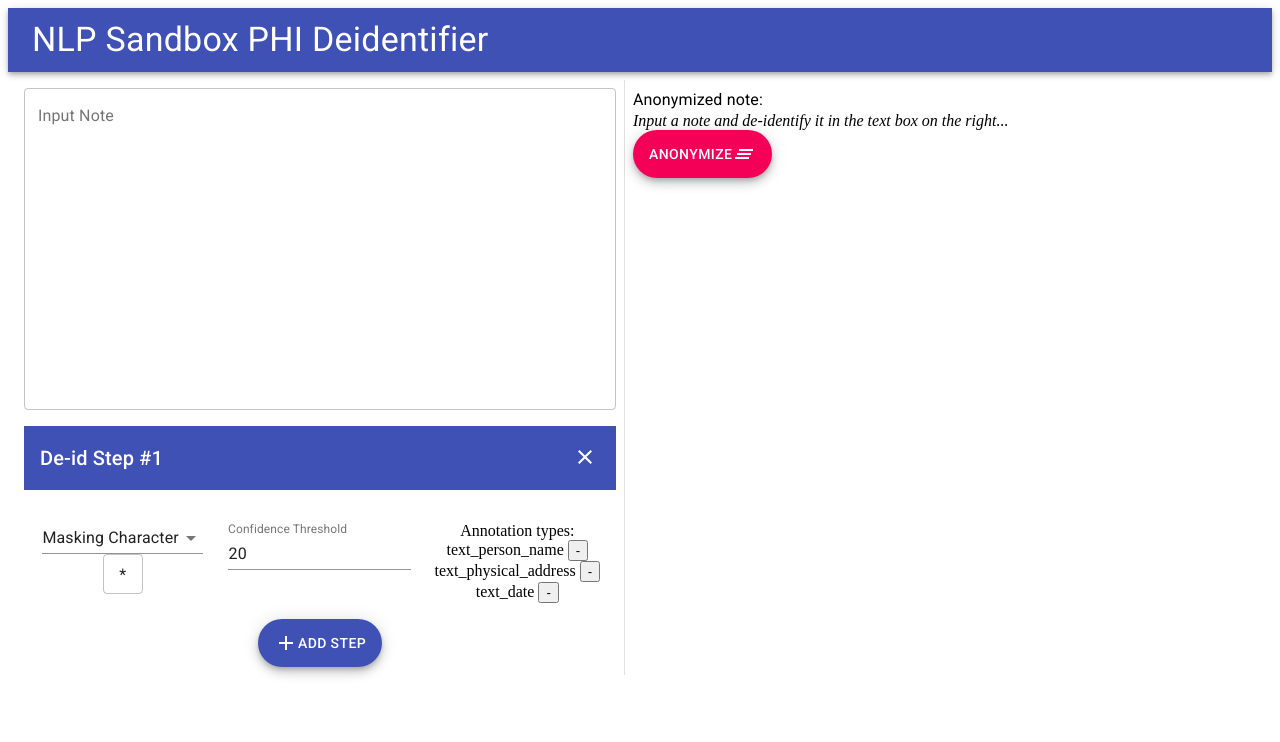
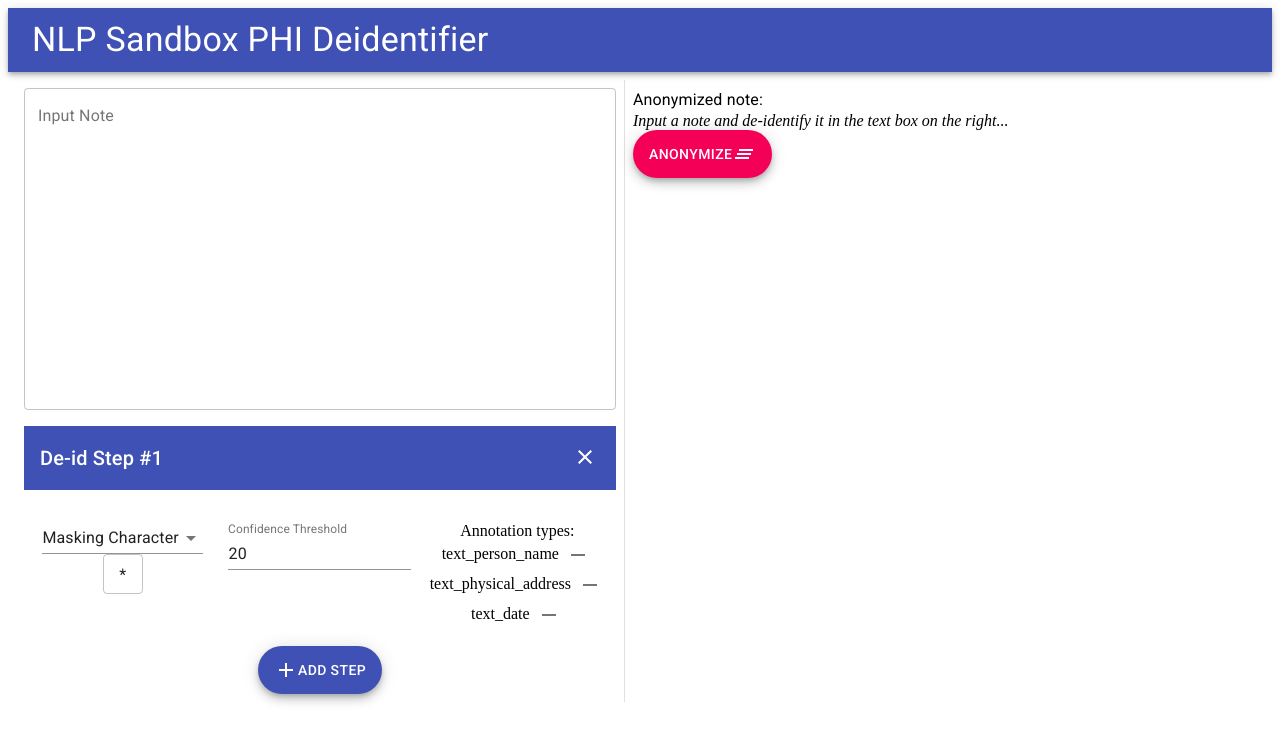
Before and after one commit to nlpsandbox/phi-deidentifier-example, a React (Create React App) app in the folder client/: page / in a window 1280 px wide. Shown: the top 742 px of the page. Built offline with nearby package versions, Linux system fonts and the light colour scheme.

Commit message:
Update Remove AnnotationType Button

```diff
--- a/client/src/components/DeidentificationConfigForm.js
+++ b/client/src/components/DeidentificationConfigForm.js
@@ -3,6 +3,7 @@ import { DeidentificationConfigAnnotationTypesEnum } from '../models';
 import { IconButton, Box, FormControl, FormHelperText, InputLabel, Fab, Select, MenuItem, TextField, Grid, Typography } from '@material-ui/core';
 import { withStyles } from '@material-ui/core/styles';
 import CloseIcon from '@material-ui/icons/Close';
+import RemoveIcon from '@material-ui/icons/Remove';
 
 const styles = (theme) => ({
   maskingCharField: {
@@ -114,7 +115,7 @@ export class DeidentificationConfigForm extends React.Component {
             <div>
               {this.props.annotationTypes.map((annotationType, index) => {
                 return (
-                  <div>{annotationType} <button onClick={(event) => {this.handleAnnotationTypeDelete(event, index);}}> - </button></div>
+                  <div>{annotationType} <IconButton onClick={(event) => {this.handleAnnotationTypeDelete(event, index);}} size="small"><RemoveIcon /></IconButton></div>
                 );
               })}
               {this.props.annotationTypes.length < allAnnotationTypes.length &&
@@ -131,6 +132,14 @@ export class DeidentificationConfigForm extends React.Component {
                   <FormHelperText>Click to add</FormHelperText>
                 </FormControl>
               }
+              {Array(Math.max(allAnnotationTypes.length - this.props.annotationTypes.length - 1, 0)).map((value, index) => {
+                return (
+                  // <Select value="" disabled>
+                  //   <MenuItem value=""><em>Annotation type...</em></MenuItem>
+                  // </Select>
+                  <p>Extra slot</p>
+                );
+              })}
             </div>
           </Grid>
         </Grid>
```
